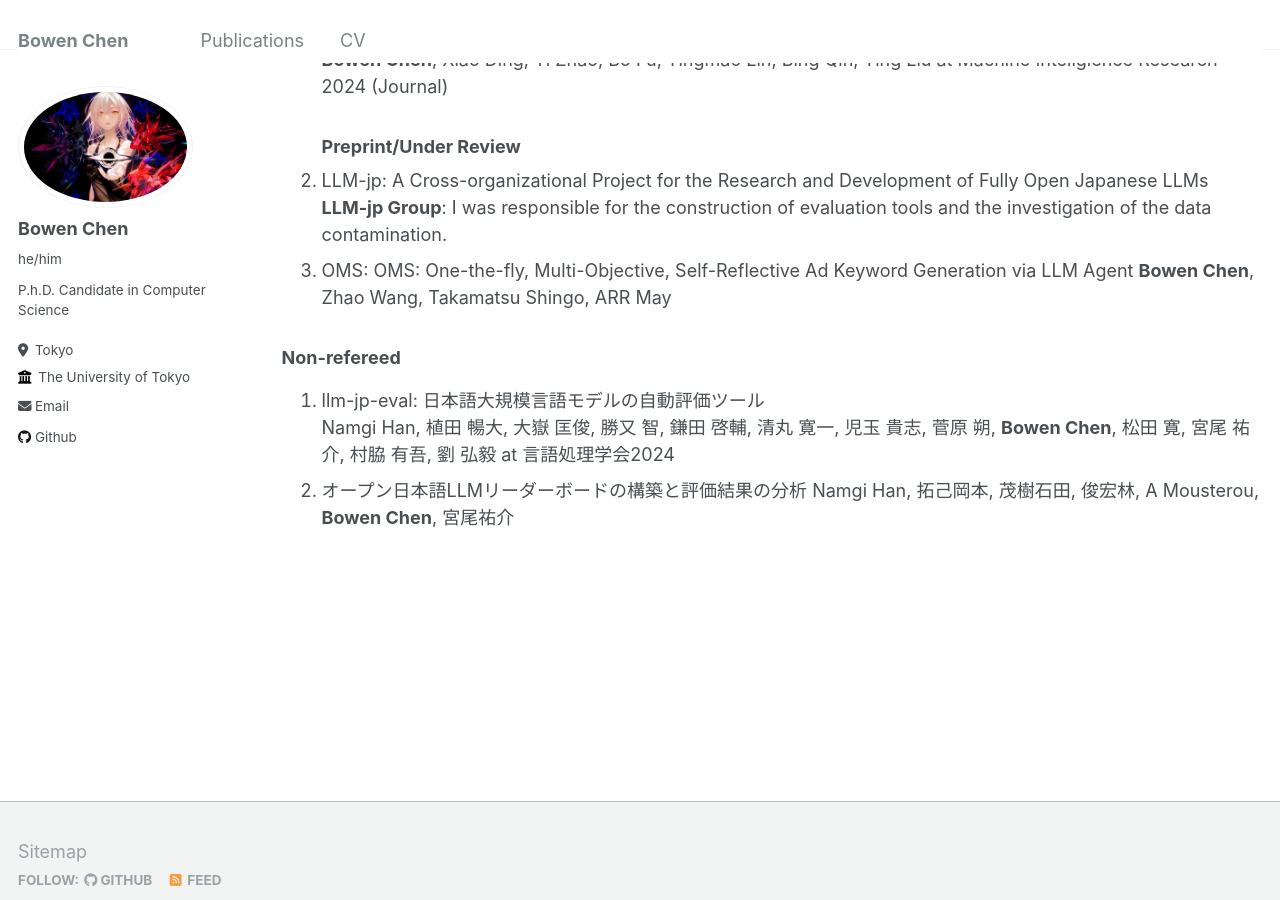
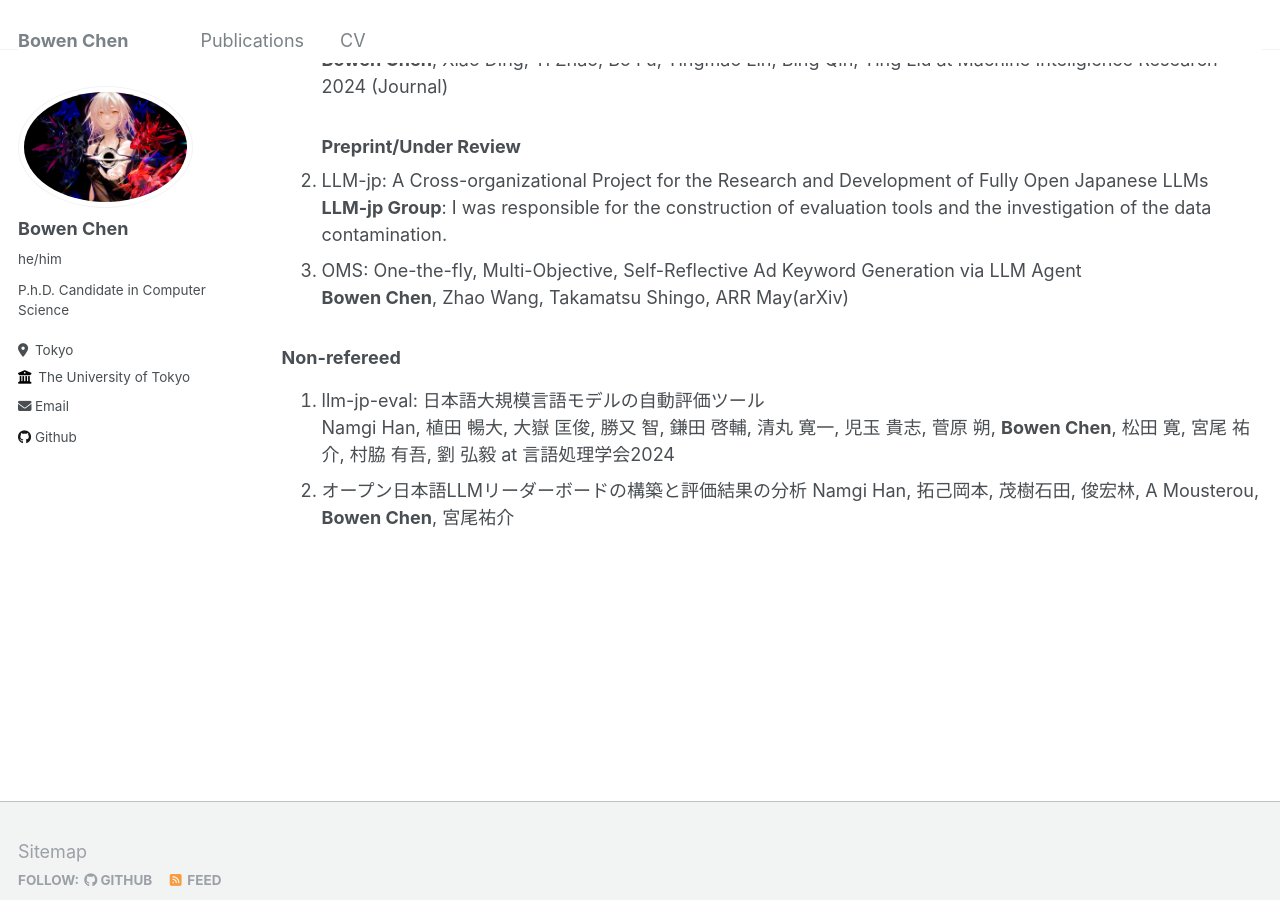
Before and after one commit to PosoSAgapo/PosoSAgapo.github.io, a Jekyll site: the page built from _pages/publications.md, in a window 1280 px wide and 900 px high, scrolled down 705 px. Built offline with Jekyll 4.4.1, drawn with Linux system fonts in a browser that asks for light colours; our own code applies the rules of GitHub Pages for plain Markdown files.

Commit message:
update page

```diff
--- a/_pages/publications.md
+++ b/_pages/publications.md
@@ -25,8 +25,8 @@ Bibo Cai, Xiao Ding, **Bowen Chen**, Li Du, Ting Liu at AAAI 2022
 ### Preprint/Under Review
 1. LLM-jp: A Cross-organizational Project for the Research and Development of Fully Open Japanese LLMs
 **LLM-jp Group**: I was responsible for the construction of evaluation tools and the investigation of the data contamination.
-2. OMS: OMS: One-the-fly, Multi-Objective, Self-Reflective Ad Keyword Generation via LLM Agent
-**Bowen Chen**, Zhao Wang, Takamatsu Shingo, ARR May
+2. OMS: One-the-fly, Multi-Objective, Self-Reflective Ad Keyword Generation via LLM Agent
+**Bowen Chen**, Zhao Wang, Takamatsu Shingo, ARR May(arXiv)
 
 
 
```
